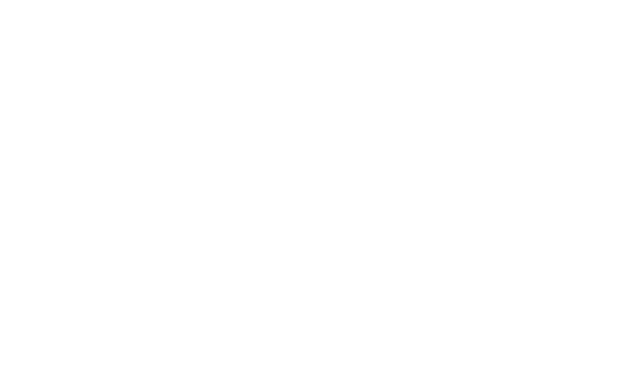
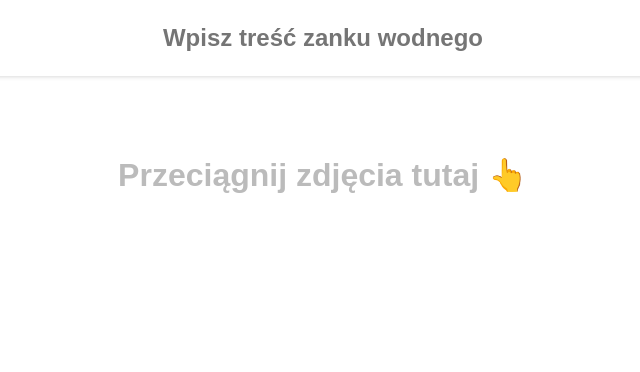
Before and after one commit to kdoroszewicz/js-watermarker, a plain HTML site: page index.html in a window 1280 px wide. Shown: the whole page, without its empty margins (317-957 px from the left). Drawn offline with Linux system fonts and the light colour scheme.

Commit message:
Add text input and cosmetic changes

```diff
--- a/index.html
+++ b/index.html
@@ -7,12 +7,14 @@
   <meta http-equiv="X-UA-Compatible" content="ie=edge">
   <title>JS-Watermarker</title>
   <style>
-    html {
+    html,
+    body {
       margin: 0;
+      font-family: sans-serif;
     }
 
     canvas {
-      max-width: 100vw;
+      max-width: 100%;
       max-height: 100vh;
     }
 
@@ -27,16 +29,36 @@
       opacity: 0.6;
       visibility: hidden;
     }
+
+    #watermark-text {
+      box-sizing: border-box;
+      color: rgb(151, 151, 151);
+      width: 100%;
+      border: 0;
+      box-shadow: 0px 0px 5px #ccc;
+      font-weight: 600;
+      font-size: 1.5rem;
+      padding: 1.5rem;
+      text-align: center;
+    }
+
+    #imgs-download {
+      color: #bbb;
+      margin-top: 5rem;
+      text-align: center;
+    }
   </style>
 </head>
 
 <body>
-  <div id="dropZone">
-  </div>
-  <div id="imgs-download"></div>
-  <br>
-  <canvas></canvas>
-
+  <main>
+    <input type="text" name="watermark-text" id="watermark-text" placeholder="Wpisz treść zanku wodnego">
+    <div id="dropZone"></div>
+    <div id="imgs-download">
+        <h1>Przeciągnij zdjęcia tutaj 👆</h1>
+    </div>
+    <canvas></canvas>
+  </main>
   <script src="index.js"></script>
 </body>
 
--- a/index.js
+++ b/index.js
@@ -1,9 +1,18 @@
+const watermarkTextInput = document.getElementById("watermark-text");
+if (watermarkTextInput.value == "") {
+  watermarkTextInput.value = localStorage.getItem("watermarkText");
+}
+
+watermarkTextInput.addEventListener("blur", function (e) {
+  localStorage.setItem("watermarkText", e.target.value);
+});
+
 let maxFontSize = (imgWidth, imgHeight, ctx) => {
   shortSide = Math.min(imgWidth, imgHeight);
   let initialSize = 1;
   ctx.font = `${initialSize}px Helvetica`;
 
-  while (ctx.measureText("znak_wodny").width < shortSide) {
+  while (ctx.measureText(watermarkTextInput.value).width < shortSide) {
     initialSize++;
     ctx.font = `${initialSize}px Helvetica`;
   }
@@ -55,8 +64,8 @@ function addWatermark(droppedImg, filename) {
     ctx.translate(canvas.width / 2, canvas.height / 2);
     ctx.rotate(Math.PI / 4);
     ctx.textAlign = "center";
-    ctx.fillText("znak_wodny", 0, 0);
-    ctx.strokeText("znak_wodny", 0, 0);
+    ctx.fillText(watermarkTextInput.value, 0, 0);
+    ctx.strokeText(watermarkTextInput.value, 0, 0);
     ctx.restore();
     saveImg(canvas, filename);
   };
```
